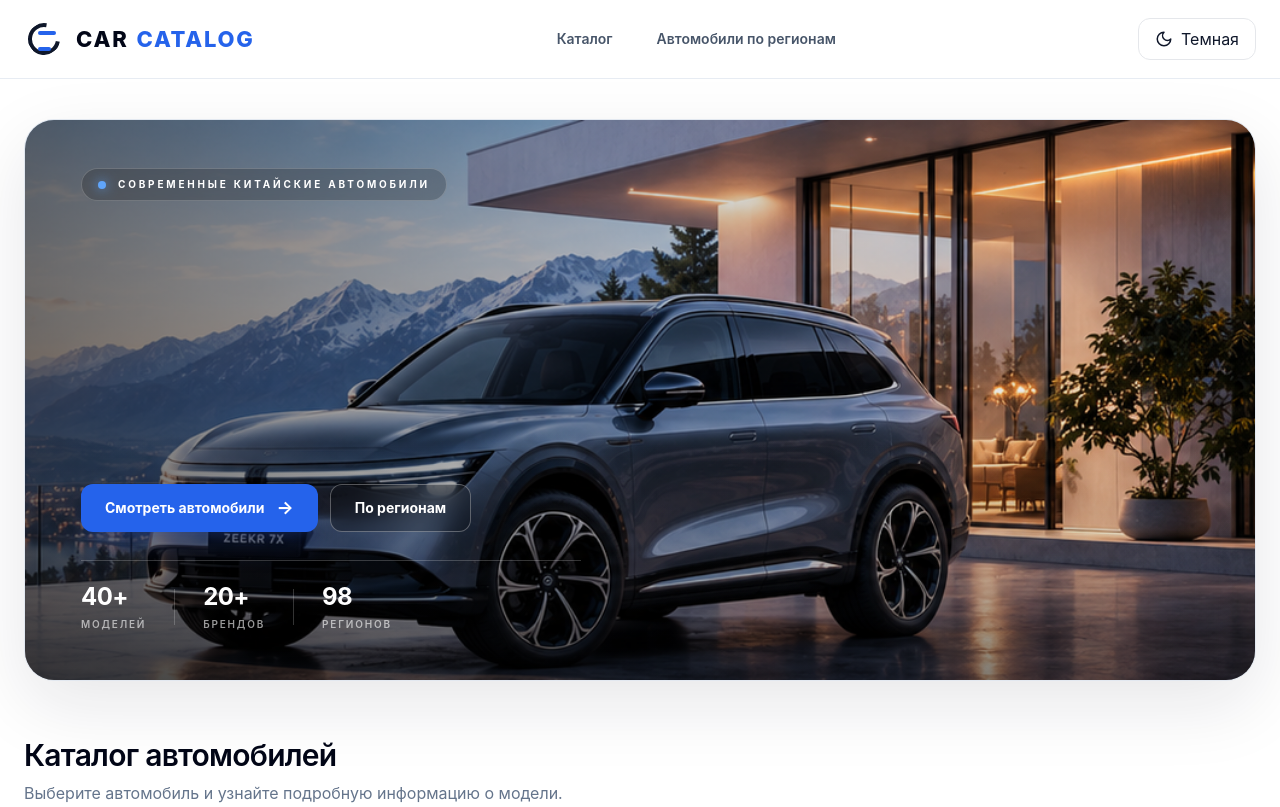
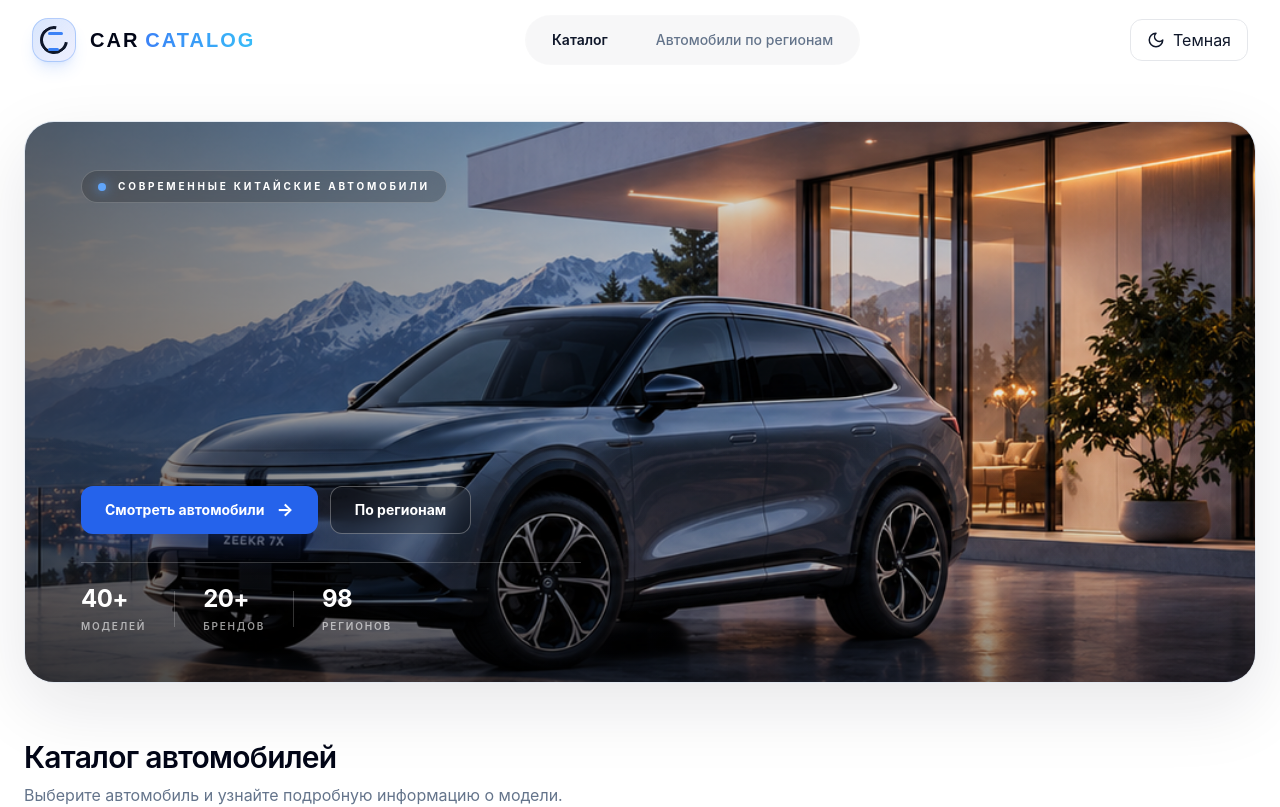
Before and after one commit to nevalyashka94/car-catalog, a React (Vite) app: page /#/ in a window 1280 px wide. Shown: the top 807 px of the page. Built offline with nearby package versions, Linux system fonts and the light colour scheme; no server answers; the database is empty.

Commit message:
Update Header.tsx

```diff
--- a/src/components/Header.tsx
+++ b/src/components/Header.tsx
@@ -8,166 +8,134 @@ export default function Header() {
         top-0
         z-50
         border-b
-        border-slate-200/80
-        bg-white/95
-        backdrop-blur-xl
-        dark:border-slate-800
-        dark:bg-slate-950/95
+        border-white/[0.08]
+        bg-white/80
+        backdrop-blur-2xl
+        transition-colors
+        duration-300
+        dark:border-white/[0.07]
+        dark:bg-[#060709]/80
       "
     >
       <div
         className="
           mx-auto
           flex
-          h-[78px]
+          h-20
           max-w-7xl
           items-center
           justify-between
           px-4
-          sm:px-6
+          sm:px-8
         "
       >
-
-        {/* ===================================== */}
         {/* ЛОГОТИП */}
-        {/* ===================================== */}
-
         <a
           href="#/"
           className="
             group
             flex
             items-center
-            gap-3
-            transition-opacity
-            duration-200
-            hover:opacity-80
+            gap-3.5
+            text-decoration-none
           "
         >
-
-          {/* Знак Car Catalog */}
-
+          {/* Неоновая иконка логотипа */}
           <div
             className="
               relative
               flex
-              h-10
-              w-10
+              h-11
+              w-11
               items-center
               justify-center
+              rounded-2xl
+              border
+              border-blue-500/30
+              bg-gradient-to-br
+              from-blue-500/20
+              to-indigo-500/10
+              shadow-lg
+              shadow-blue-500/15
+              transition-all
+              duration-300
+              group-hover:scale-105
+              group-hover:border-blue-500/60
+              group-hover:shadow-blue-500/30
             "
-            aria-hidden="true"
           >
             {/* Большая буква C */}
-
             <div
               className="
                 absolute
-                h-8
-                w-8
+                h-7
+                w-7
+                rotate-[-35deg]
                 rounded-full
-                border-[4px]
+                border-[3.5px]
                 border-slate-900
                 border-r-transparent
-                rotate-[-35deg]
                 dark:border-white
                 dark:border-r-transparent
               "
             />
-
             {/* Внутренняя линия */}
-
             <div
               className="
                 absolute
-                left-[14px]
-                top-[12px]
-                h-[4px]
-                w-[18px]
+                left-[15px]
+                top-[13px]
+                h-[3px]
+                w-[15px]
                 rounded-full
-                bg-blue-600
+                bg-blue-500
                 transition-all
-                duration-200
-                group-hover:w-[21px]
-                dark:bg-blue-400
+                duration-300
+                group-hover:w-[18px]
               "
             />
-
-            {/* Нижняя синяя линия */}
-
+            {/* Нижняя линия */}
             <div
               className="
                 absolute
-                bottom-[8px]
-                left-[14px]
-                h-[4px]
-                w-[13px]
+                bottom-[10px]
+                left-[15px]
+                h-[3px]
+                w-[11px]
                 rounded-full
-                bg-blue-600
-                dark:bg-blue-400
+                bg-blue-500
               "
             />
           </div>
 
           {/* Название */}
-
-          <div
-            className="
-              flex
-              items-baseline
-              gap-2
-              whitespace-nowrap
-            "
-          >
-            <span
-              className="
-                text-[22px]
-                font-extrabold
-                tracking-[0.08em]
-                text-slate-950
-                dark:text-white
-              "
-            >
+          <div className="flex items-baseline gap-1.5 tracking-wider">
+            <span className="font-['Space_Grotesk',sans-serif] text-xl font-extrabold tracking-widest text-slate-950 dark:text-white">
               CAR
             </span>
-
-            <span
-              className="
-                text-[22px]
-                font-extrabold
-                tracking-[0.08em]
-                text-blue-600
-                dark:text-blue-400
-              "
-            >
+            <span className="bg-gradient-to-r from-blue-500 to-sky-400 bg-clip-text font-['Space_Grotesk',sans-serif] text-xl font-extrabold tracking-widest text-transparent">
               CATALOG
             </span>
           </div>
-
         </a>
 
-        {/* ===================================== */}
         {/* НАВИГАЦИЯ */}
-        {/* ===================================== */}
-
-        <nav className="hidden items-center gap-1 md:flex">
-
+        <nav className="hidden items-center gap-2 rounded-full border border-white/[0.08] bg-slate-900/[0.03] p-1.5 backdrop-blur-md dark:border-white/[0.06] dark:bg-white/[0.03] md:flex">
           <a
             href="#/"
             className="
-              rounded-xl
+              relative
+              rounded-full
               px-5
-              py-2.5
+              py-2
               text-sm
               font-semibold
-              text-slate-600
+              text-slate-900
               transition-all
               duration-200
-              hover:bg-slate-100
-              hover:text-slate-950
-              dark:text-slate-300
-              dark:hover:bg-slate-800
-              dark:hover:text-white
+              hover:text-blue-600
+              dark:text-white
+              dark:hover:text-sky-400
             "
           >
             Каталог
@@ -176,32 +144,27 @@ export default function Header() {
           <a
             href="#/regions"
             className="
-              rounded-xl
+              rounded-full
               px-5
-              py-2.5
+              py-2
               text-sm
-              font-semibold
-              text-slate-600
+              font-medium
+              text-slate-500
               transition-all
               duration-200
-              hover:bg-slate-100
-              hover:text-slate-950
-              dark:text-slate-300
-              dark:hover:bg-slate-800
+              hover:text-slate-900
+              dark:text-slate-400
               dark:hover:text-white
             "
           >
             Автомобили по регионам
           </a>
-
         </nav>
 
-        {/* ===================================== */}
         {/* ПЕРЕКЛЮЧАТЕЛЬ ТЕМЫ */}
-        {/* ===================================== */}
-
-        <ThemeSwitcher />
-
+        <div className="flex items-center">
+          <ThemeSwitcher />
+        </div>
       </div>
     </header>
   );
```
